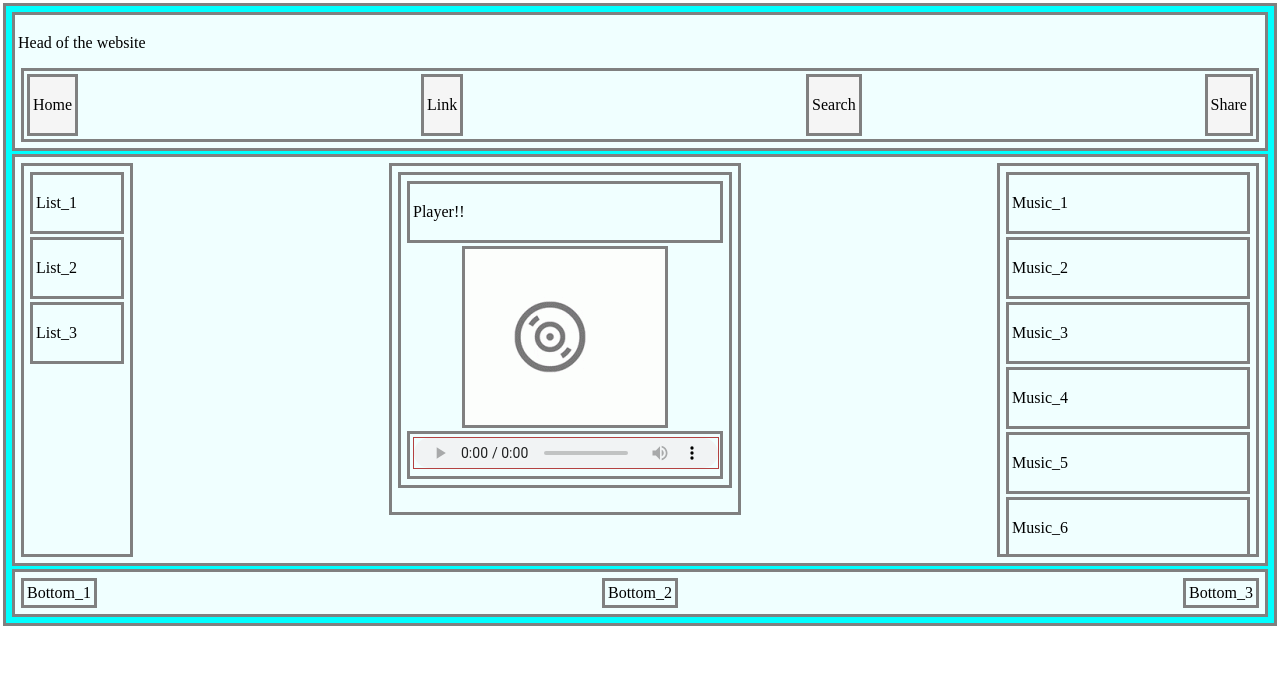
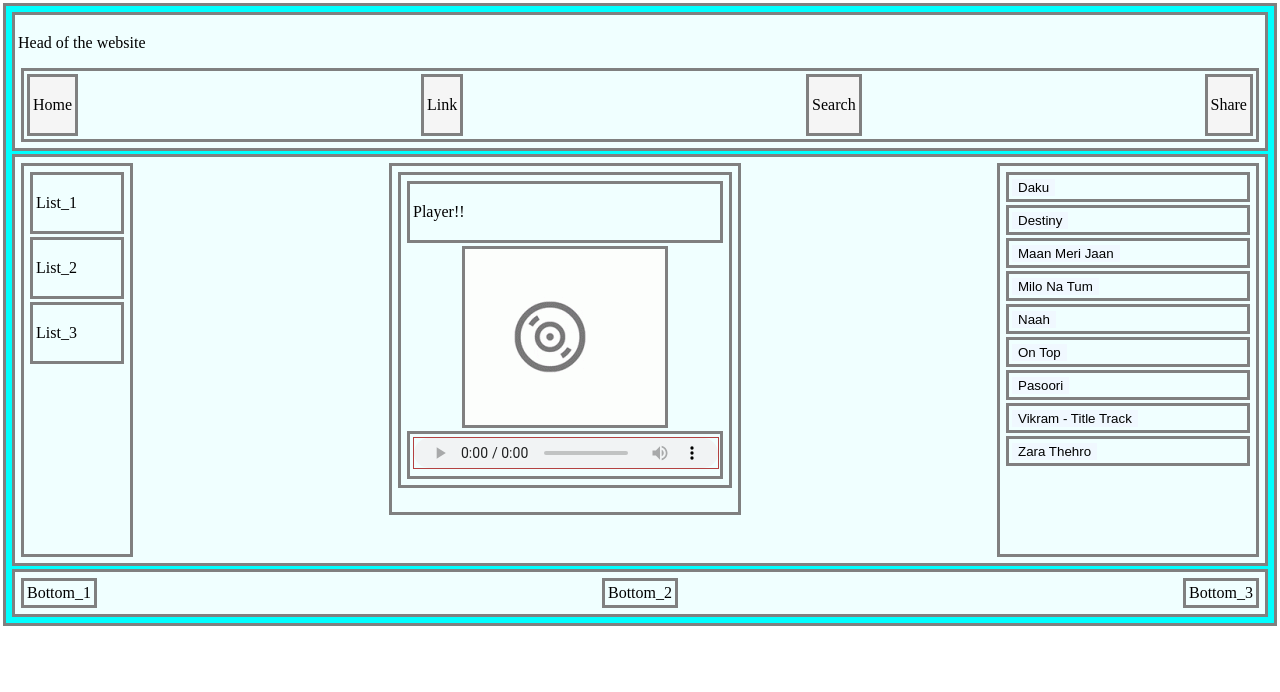
Before and after one commit to Himanshuba9hel/Himanshu_21BCS11403, a plain HTML site: page index.html in a window 1280 px wide. Drawn offline with Linux system fonts and the light colour scheme.

Commit message:
addmoresong

```diff
--- a/app.js
+++ b/app.js
@@ -1,15 +1,5 @@
-// Import the filesystem module
-const fs = require("fs");
-
-let directory_name = "music_list";
-
-// Function to get current filenames
-// in directory
-let filenames = fs.readdirSync(directory_name);
-
-console.log("\nFilenames in directory:");
-console.log(filenames);
-
-filenames.forEach((file) => {
-	console.log("File:", file);
-});
+function change_song(name){
+    name = "/music_list/"+name;
+    document.getElementById("music_player").src = name;
+    document.body.style.backgroundColor ="red"
+}
--- a/index.html
+++ b/index.html
@@ -28,7 +28,7 @@
                     <div><p id="test">Player!!</p></div>
                     <div id="music_player_icon" class="music_player_icon"></div>
                     <div>
-                        <audio class= "music_player" controls src="/music_list/Maan Meri Jaan.m4a">
+                        <audio class= "music_player" id = "music_player" controls src="/music_list/Maan Meri Jaan.m4a">
                             <div>
                             Sorry, your browser does not support the <audio> tag used in this demo.
                             </div>
@@ -37,22 +37,29 @@
                     <!-- <embed src="/music_list/Leja Leja.m4a" loop="false" autostart="false" width="2" height="4"> -->
                 </div>
             </div>
+
             <div class="music_list" id="music_list">
-                <div><p>Music_1</p></div>
-                <div><p>Music_2</p></div>
-                <div><p>Music_3</p></div>
-                <div><p>Music_4</p></div>
-                <div><p>Music_5</p></div>
-                <div><p>Music_6</p></div>
-                <div><p>Music_7</p></div>
-                <div><p>Music_8</p></div>
+                <div><button onclick="change_song('Daku.mp3')">Daku</button></div>
+                <div><button onclick="change_song('Destiny.mp3')">Destiny</button></div>
+                <div><button onclick="change_song('Maan Meri Jaan.m4a')">Maan Meri Jaan</button></div>
+                <div><button onclick="change_song('Milo Na Tum.mp3')">Milo Na Tum</button></div>
+                <div><button onclick="change_song('Naah.mp3')">Naah</button></div>
+                <div><button onclick="change_song('On Top.mp3')">On Top</button></div>
+                <div><button onclick="change_song('Pasoori.mp3')">Pasoori</button></div>
+                <div><button onclick="change_song('Vikram - Title Track.mp3')">Vikram - Title Track</button></div>
+                <div><button onclick="change_song('Zara Thehro.mp3')">Zara Thehro</button></div>
+
             </div>
+
         </div>
         <div class ="bottom_list">
             <div>Bottom_1</div>
             <div>Bottom_2</div>
             <div>Bottom_3</div>
+
         </div>
+
+
     </div>
 
 </body>
--- a/styles.css
+++ b/styles.css
@@ -51,9 +51,7 @@ div {
     max-width: 340px;
     max-height: 340px;
 }
-.player {
 
-}
 #music_player_icon {
     display: block;
     height: 170px;
@@ -74,6 +72,10 @@ div {
     min-width: 100px;
     max-width: 250px;
 }
+.music_list > div > button {
+    border: 0;
+    background-color: aliceblue;
+}
 
 .bottom_list {
     display: flex;
```
Also changed, not shown: 8 other files.
